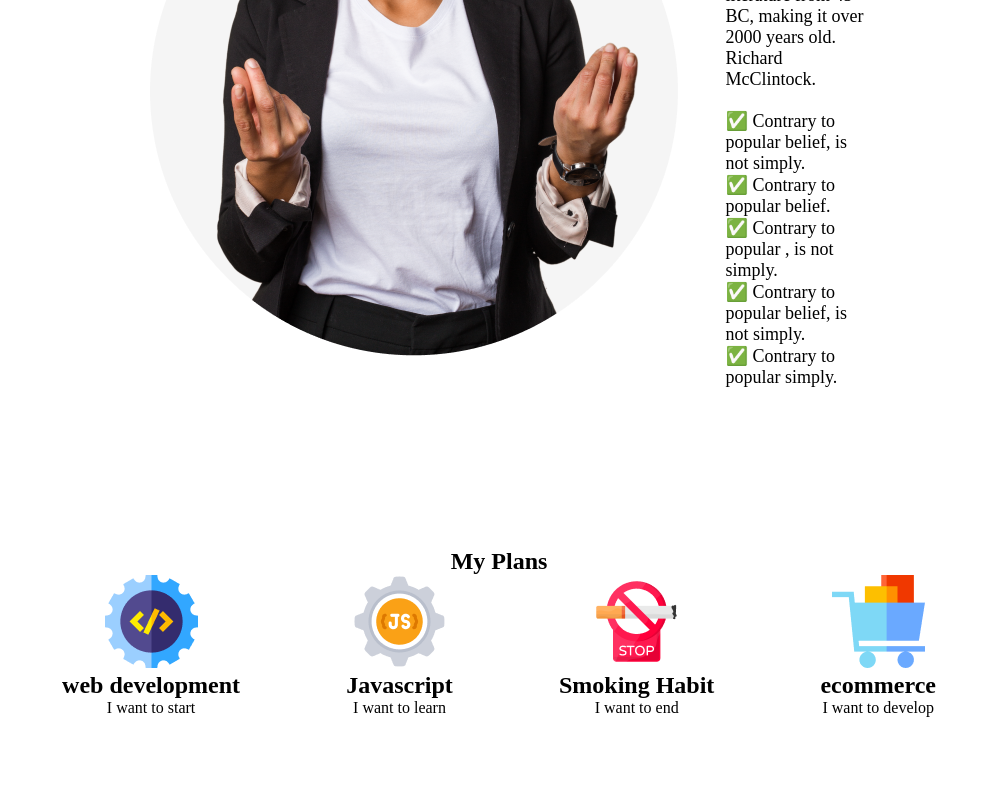
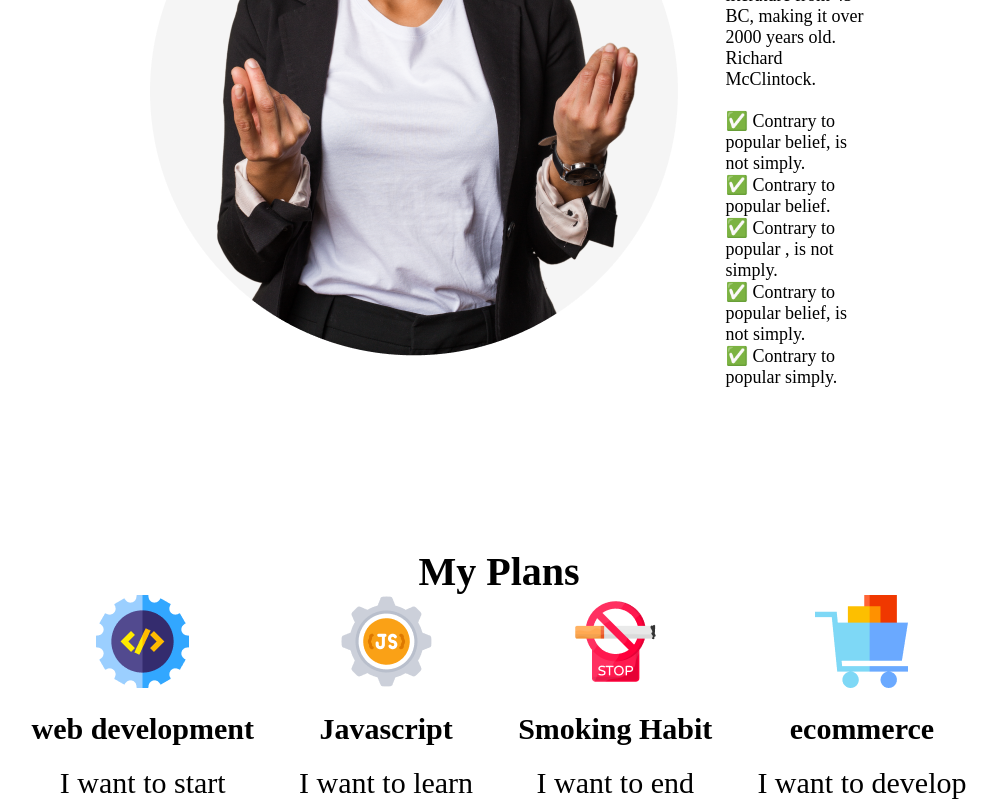
Before and after one commit to Web-Dev-Salman/new-year-new-me, a plain HTML site: page index.html in a window 1280 px wide. Shown: the part 1326-2126 px from the top of the page, without its empty margins (141-1138 px from the left). Before the commit the page ends 2043 px from the top, so only its background shows below. Drawn offline with Linux system fonts and the light colour scheme.

Commit message:
my plan section done

```diff
--- a/style.css
+++ b/style.css
@@ -73,6 +73,9 @@
 
 
 /* my section start here  */
+.my-plan-section h1{
+    font-size: 40px;
+}
 
 .my-plan-section{
     margin-top: 160px;
@@ -86,5 +89,12 @@
     justify-content: space-around;
     text-align: center;
 }
+.my-plan-info-section h1 {
+    font-size: 30px;
+    padding: 20px 0px;
+}
+.my-plan-info-section p {
+    font-size: 30px;
+}
 
 /* my section end here  */
```
Also changed, not shown: index.html (+5 -3 lines).
